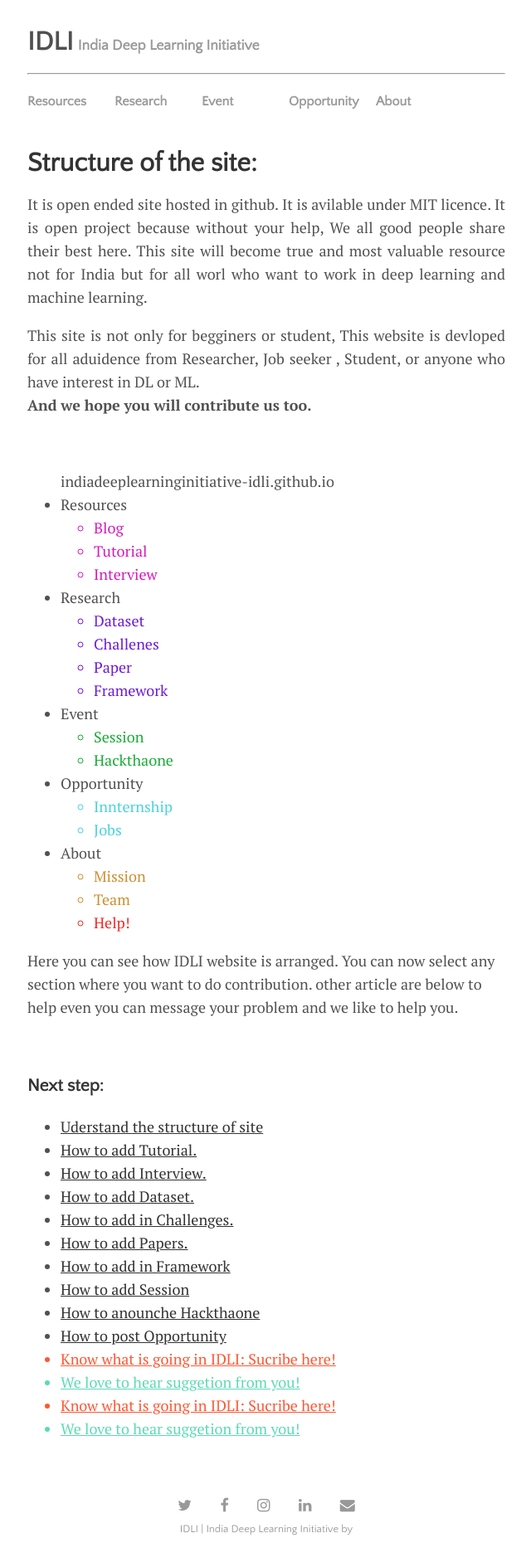
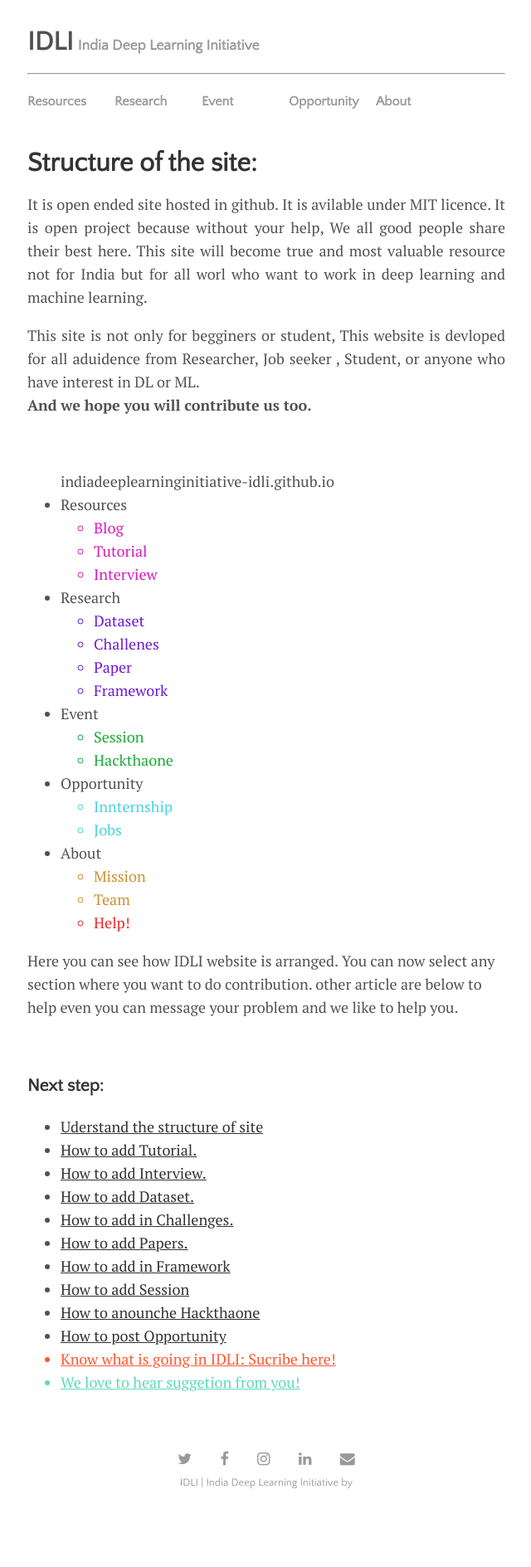
Before and after one commit to IndiaDeepLearningInitiative-IDLI/IndiaDeepLearningInitiative-IDLI.github.io, a Jekyll site: the page built from help/struc_help.html, in a window 1280 px wide. Shown: the whole page at 83% size, without its empty margins (319-959 px from the left). Built offline with Jekyll 4.4.1, drawn with Linux system fonts in a browser that asks for light colours; nearby versions of some CDN libraries; comment, search, counter and statistics services are not loaded; after the commit the page ends 1833 px from its top, so only the background shows below that.

Commit message:
link update

```diff
--- a/help/struc_help.html
+++ b/help/struc_help.html
@@ -57,8 +57,6 @@ title: Structure of site
     <li><a href="{{ site.github.url }}/help/session_help.html">How to add Session</a></li>
     <li><a href="{{ site.github.url }}/help/hackthaone_help.html">How to anounche Hackthaone</a></li>
     <li><a href="{{ site.github.url }}/help/opportunity_help.html">How to post Opportunity </a></li>
-    <li style="color: #ff5733 ;"><a href="#" style="color: #ff5733 ;">Know what is going in IDLI: Sucribe here!</a></li>
-    <li style="color: #5cdab4 ;"><a href="#" style="color: #5cdab4 ;">We love to hear suggetion from you!</a></li>
     <li style="color: #ff5733 ;"><a href="{{ site.github.url }}/help/sub.html" style="color: #ff5733 ;">Know what is going in IDLI: Sucribe here!</a></li>
     <li style="color: #5cdab4 ;"><a href="{{ site.github.url }}/help/share_help.html" style="color: #5cdab4 ;">We love to hear suggetion from you!</a></li>
   </ul>
```
